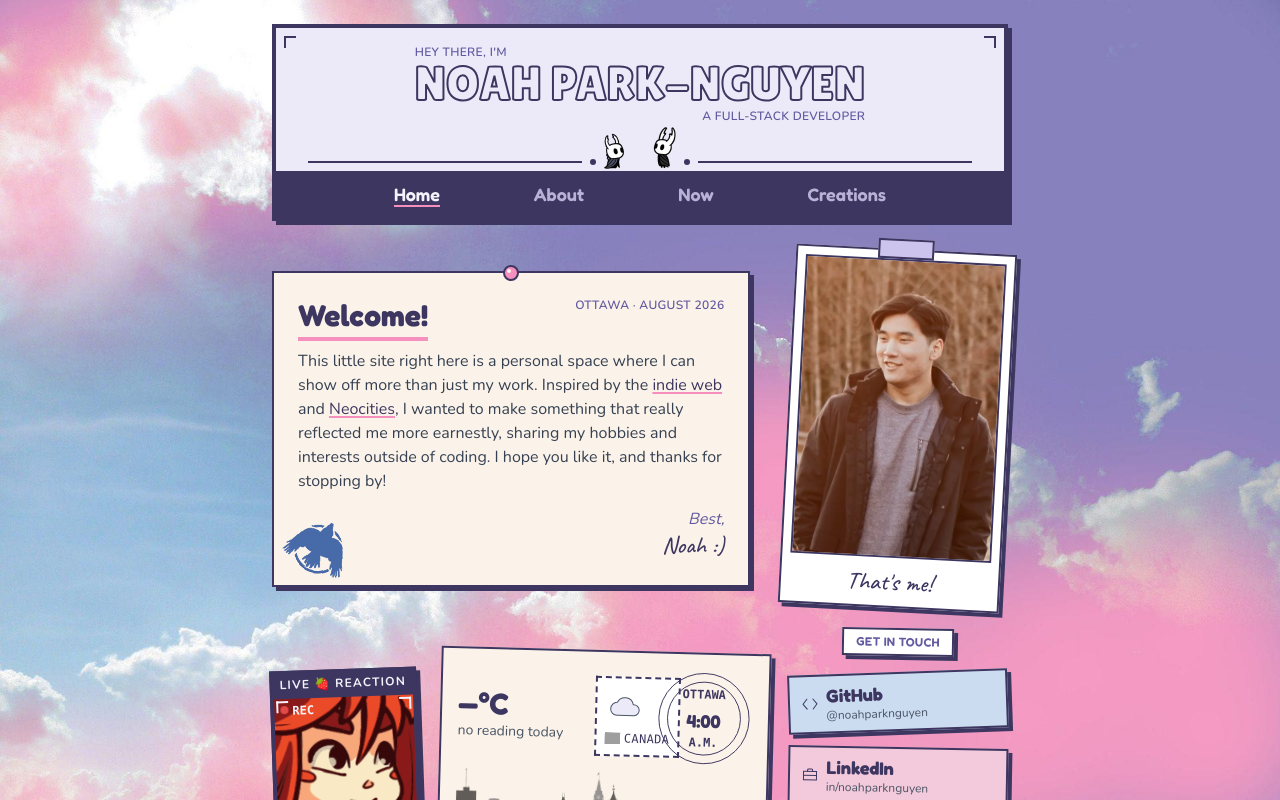
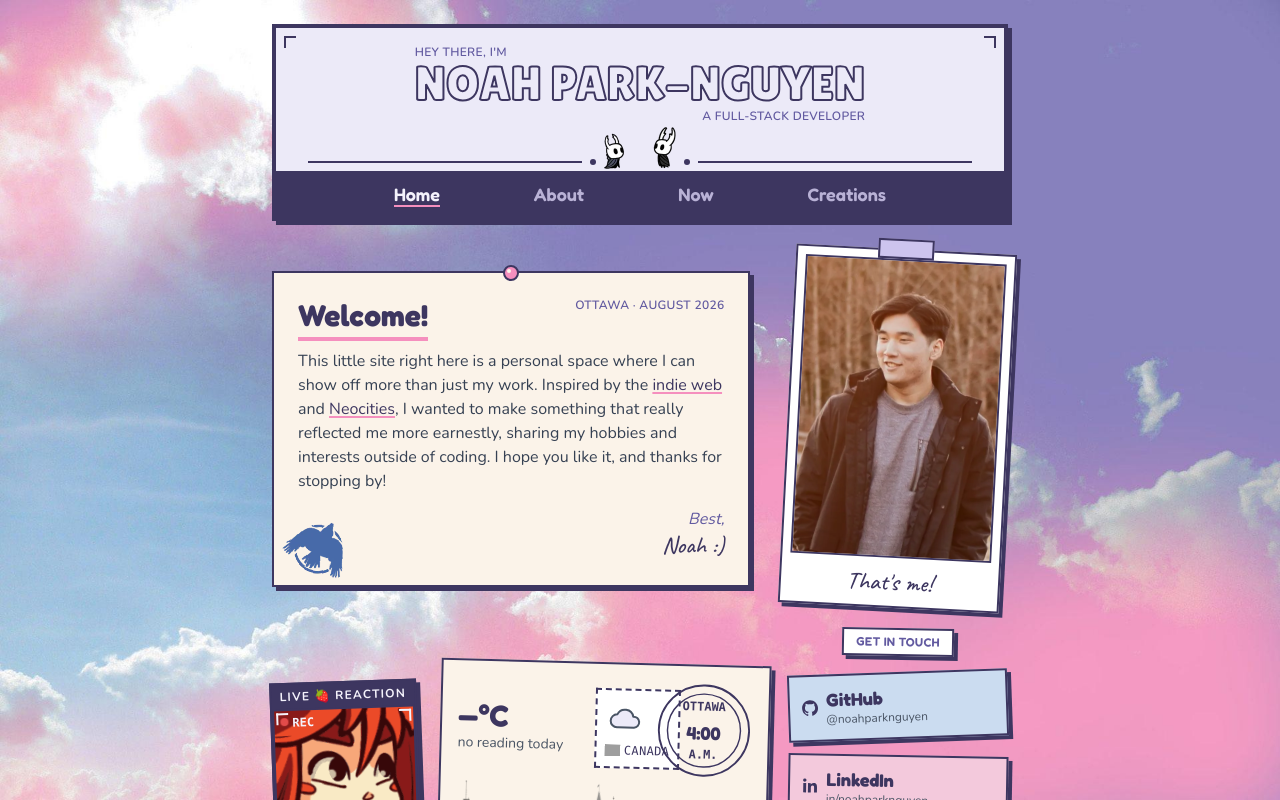
Before and after one commit to noahparknguyen/portfolio, a React (Vite) app: page / in a window 1280 px wide. Shown: the top 800 px of the page. Built offline with nearby package versions, Linux system fonts and the light colour scheme; no server answers; grey boxes are pictures that could not be loaded.

Commit message:
Replaced the contact glyphs with the real GitHub and LinkedIn marks

```diff
--- a/src/components/widgets/Links.jsx
+++ b/src/components/widgets/Links.jsx
@@ -1,7 +1,33 @@
+import { siGithub } from "simple-icons";
+import { FaLinkedinIn } from "react-icons/fa6";
 import Eyebrow from "../ui/Eyebrow";
 import LabelTag from "../ui/LabelTag";
+import SimpleIcon from "../ui/SimpleIcon";
 
-function LineGlyph({ children }) {
+// Real brand marks where one exists, a drawn glyph where none does — the same
+// rule TechStack and the footer Badges already follow. GitHub comes from
+// simple-icons; LinkedIn is NOT in simple-icons (removed at the rights holder's
+// request), so it falls back to react-icons, exactly as Java and Steam already
+// do elsewhere on the site.
+//
+// `FaLinkedinIn` (the bare "in" letterform), not `FaLinkedin` (the filled
+// rounded-square badge) — a rounded rectangle would break the square-corners
+// rule in STYLE_GUIDE.md → Shape & surface. Both marks are boxless silhouettes,
+// so they sit together cleanly.
+function GithubGlyph() {
+  return <SimpleIcon icon={siGithub} className="h-4 w-4 shrink-0 text-ink" />;
+}
+
+function LinkedinGlyph() {
+  return (
+    <FaLinkedinIn aria-hidden="true" className="h-4 w-4 shrink-0 text-ink" />
+  );
+}
+
+// Email has no brand mark to borrow, so it keeps a drawn glyph. At 16px it sits
+// in the guide's 16-40px bracket, so it takes --stroke-regular, not the
+// sub-16px --stroke-fine it used to carry.
+function EnvelopeGlyph() {
   return (
     <svg
       viewBox="0 0 16 16"
@@ -9,45 +35,15 @@ function LineGlyph({ children }) {
       className="h-4 w-4 shrink-0"
       fill="none"
       stroke="var(--color-ink)"
-      style={{ strokeWidth: "var(--stroke-fine)" }}
+      style={{ strokeWidth: "var(--stroke-regular)" }}
     >
-      {children}
-    </svg>
-  );
-}
-
-function CodeGlyph() {
-  return (
-    <LineGlyph>
-      <path
-        d="M5 3 L1 8 L5 13 M11 3 L15 8 L11 13"
-        strokeLinecap="round"
-        strokeLinejoin="round"
-      />
-    </LineGlyph>
-  );
-}
-
-function BriefcaseGlyph() {
-  return (
-    <LineGlyph>
-      <rect x="1.5" y="5" width="13" height="8.5" />
-      <path d="M5.5 5 V3.5 a1 1 0 0 1 1-1 h3 a1 1 0 0 1 1 1 V5" />
-      <line x1="1.5" y1="9" x2="14.5" y2="9" />
-    </LineGlyph>
-  );
-}
-
-function EnvelopeGlyph() {
-  return (
-    <LineGlyph>
       <rect x="1.5" y="3.5" width="13" height="9" />
       <path
         d="M1.5 4 L8 9 L14.5 4"
         strokeLinecap="round"
         strokeLinejoin="round"
       />
-    </LineGlyph>
+    </svg>
   );
 }
 
@@ -58,7 +54,7 @@ const LINKS = [
     handle: "@noahparknguyen",
     rotate: "-rotate-2",
     tint: "bg-blue-soft",
-    Glyph: CodeGlyph,
+    Glyph: GithubGlyph,
   },
   {
     label: "LinkedIn",
@@ -66,7 +62,7 @@ const LINKS = [
     handle: "in/noahparknguyen",
     rotate: "rotate-1",
     tint: "bg-rose-soft",
-    Glyph: BriefcaseGlyph,
+    Glyph: LinkedinGlyph,
   },
   {
     label: "Email",
@@ -95,7 +91,7 @@ function Links() {
               href={href}
               target={external ? "_blank" : undefined}
               rel={external ? "noreferrer" : undefined}
-              className={`shadow-sticker block ${rotate} border-2 border-ink ${tint} px-3 py-2 transition-transform hover:-translate-y-0.5 focus-visible:-translate-y-0.5`}
+              className={`shadow-sticker block ${rotate} border-2 border-ink ${tint} p-3 transition-transform hover:-translate-y-0.5 focus-visible:-translate-y-0.5`}
             >
               <div className="flex items-center gap-2">
                 <Glyph />
```
